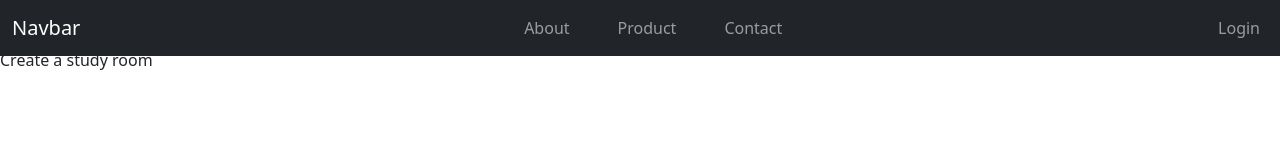
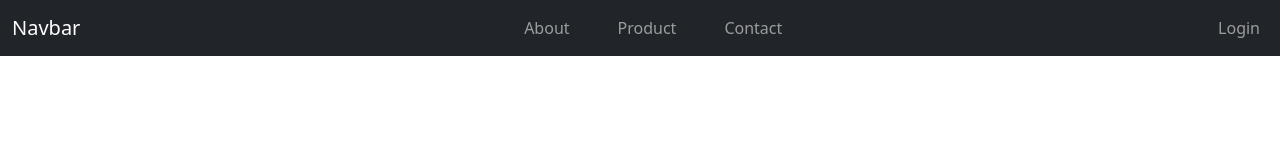
Before and after one commit to GurinderS120/sfsu-study-partner, a Next.js app: page /app/studyRoom in a window 1280 px wide. Shown: the top 160 px of the page. Built offline with nearby package versions, Linux system fonts and the light colour scheme; no server answers; what @100mslive/react-sdk would draw is missing.

Commit message:
Add(studyRoom): Add some testing code

```diff
--- a/pages/app/studyRoom.js
+++ b/pages/app/studyRoom.js
@@ -1,5 +1,32 @@
+import { useEffect, useState } from "react";
+import { selectUser } from "../../reduxStateManagement/slices/userSlice";
+import { useSelector } from "react-redux";
+import { useDispatch } from "react-redux";
+
 function StudyRoom() {
-  return <div>Create a study room</div>;
+  const user = useSelector(selectUser);
+
+  // useEffect(() => {
+  //   async function getRoom() {
+  //     console.log(user);
+  //     //If the management token is expired or doesn't exist, fetch it
+  //     const response = await fetch("/api/managementToken");
+  //     const { token } = await response.json();
+
+  //     //Once we have the management token we can use it to retrieve
+  //     //user's room
+
+  //     // console.log(`The roomId for ${user.name} is: ${id}`);
+
+  //     //Once we have roomId we can join the room as host
+  //   }
+
+  //   console.log("In useEffect");
+  //   if (user) {
+  //     getRoom();
+  //   }
+  // }, [user?.name]);
+  return <>{user?.roomId}</>;
 }
 
 export default StudyRoom;
```
